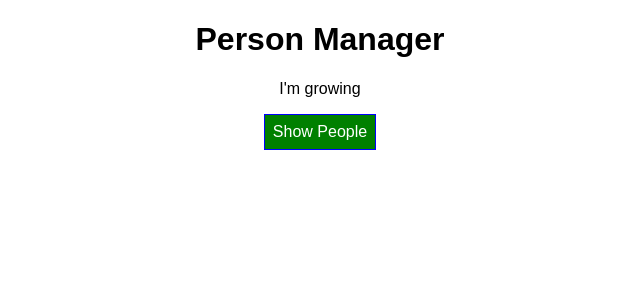
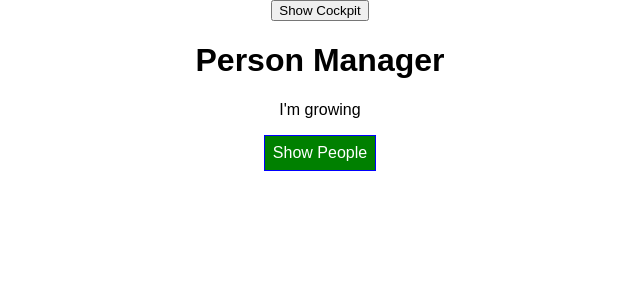
Before and after one commit to badgerine/react-complete-guide, a React app: page / in a window 1280 px wide. Shown: the top 300 px of the page, without its empty margins (320-960 px from the left). Built offline with nearby package versions, Linux system fonts and the light colour scheme.

Commit message:
Adding button to show/hide cockpit for the sake of demonstrating hooks in a cleaner way

```diff
--- a/src/containers/App.js
+++ b/src/containers/App.js
@@ -26,7 +26,7 @@ class App extends Component {
 
   componentDidMount() {
     console.log('[App.js] componentDidMount()');
-    setTimeout(()=>{this.setState({showCockpit:false})}, 9000);
+    // setTimeout(()=>{this.setState({showCockpit:false})}, 9000);
 
   }
 
@@ -69,6 +69,7 @@ class App extends Component {
   render() {
     console.log('[App.js] render()')
     let personsView = null;
+
     let cockpitView = this.state.showCockpit ? (
       <Cockpit
         title={this.props.appTitle}
@@ -88,6 +89,8 @@ class App extends Component {
 
     return (
       <div className={classes.App}>
+
+        <button onClick={() => this.setState({showCockpit: !this.state.showCockpit})}>Show Cockpit</button>
         {cockpitView}
         <p />
         {personsView}
```
Also changed, not shown: src/components/Cockpit/Cockpit.js (+5 -5 lines).
